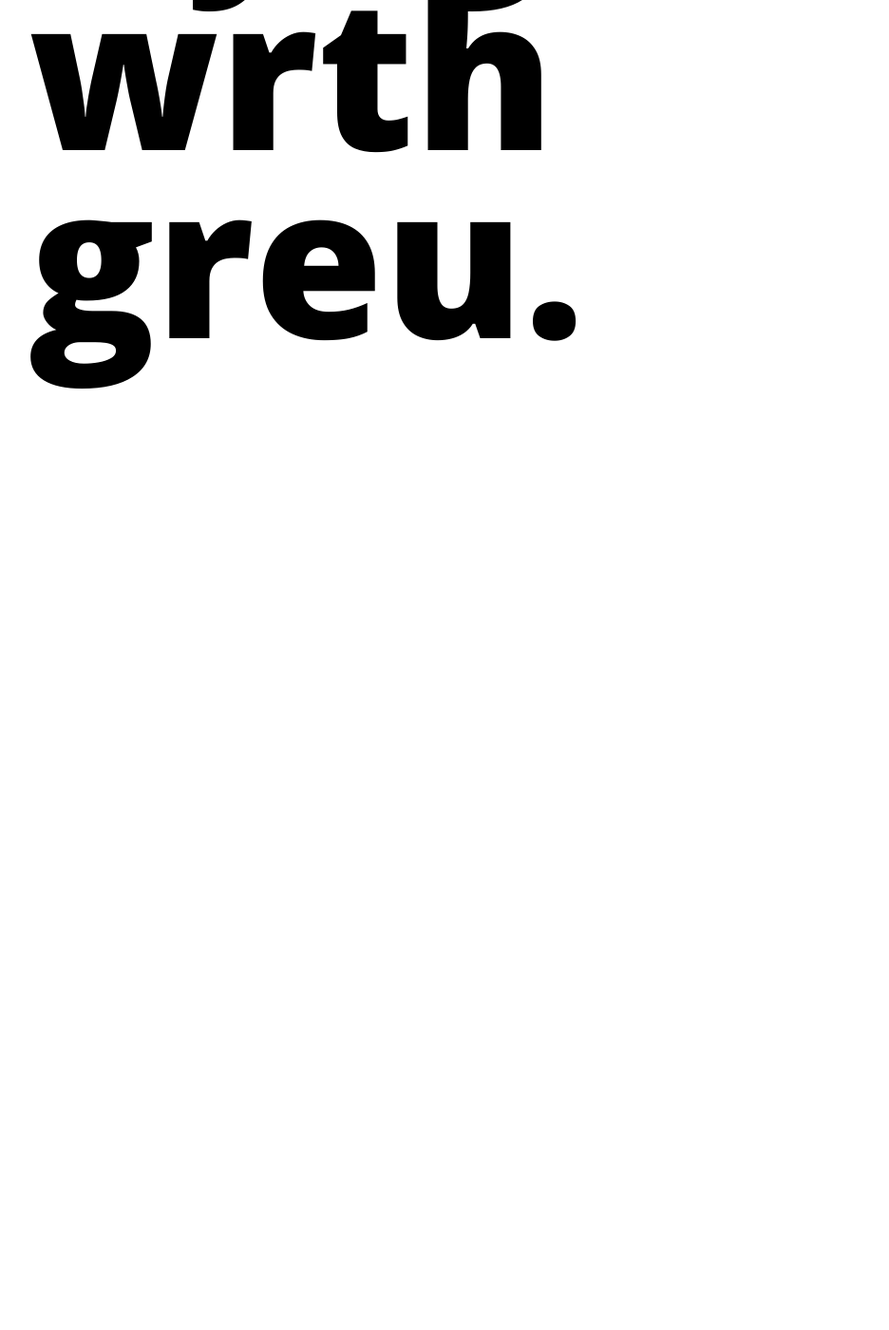
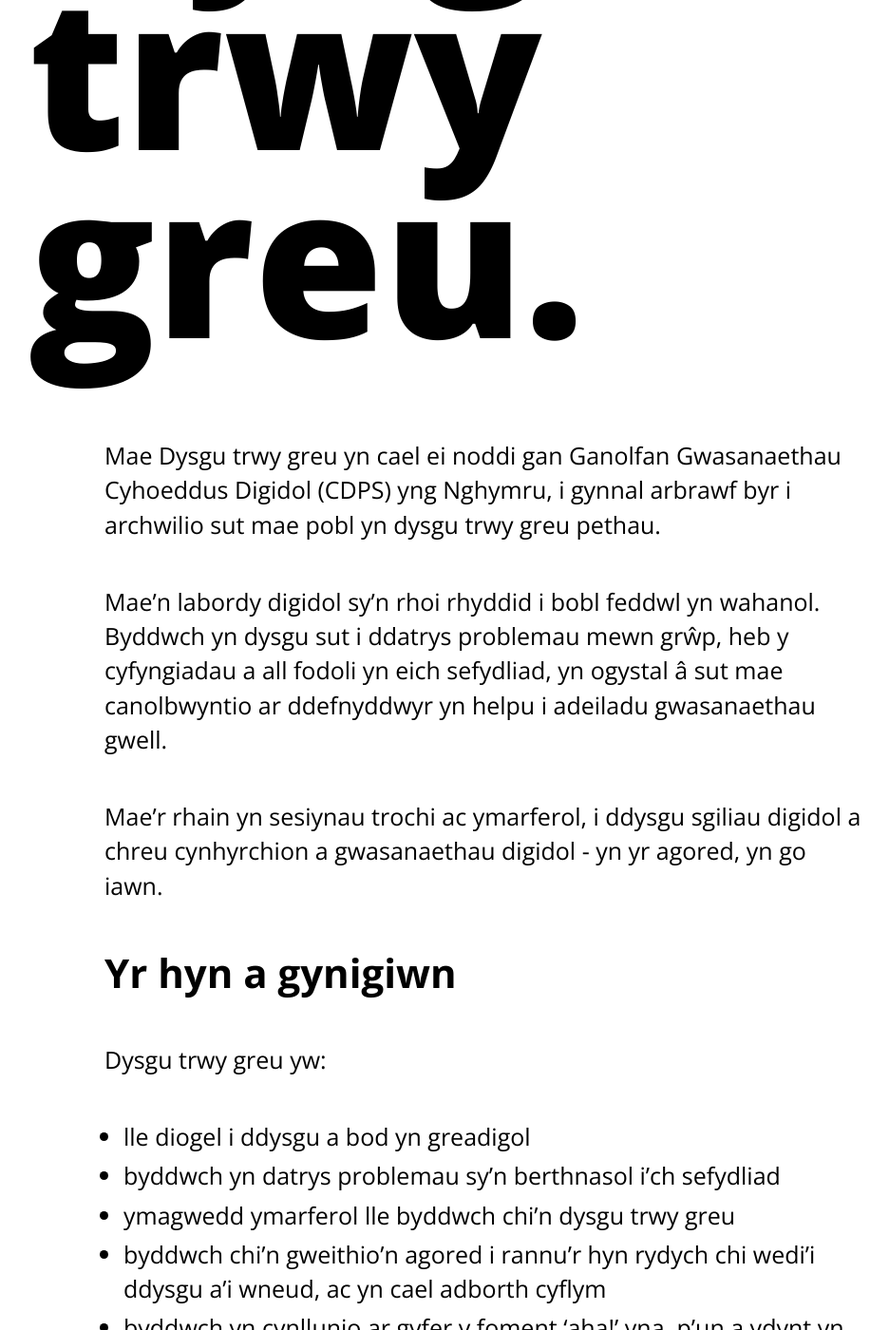
Before and after one commit to learnbymakingwales/learnbymakingwales.github.io, a Jekyll site: the page built from cy/index.md, in a window 1280 px wide and 1400 px high, scrolled down 270 px. Shown: the whole window at 95% size, without its empty margins (15-951 px from the left). Built offline with Jekyll 4.4.1, drawn with Linux system fonts in a browser that asks for light colours; before the commit the page ends 900 px from its top, so only the background shows below that; some of the changed text lies outside the part shown.

Commit message:
Add welsh content for landing page

```diff
--- a/_config.yml
+++ b/_config.yml
@@ -15,4 +15,4 @@ t:
   en:
     title: Learn by making.
   cy:
-    title: Dysgu wrth greu.
+    title: Dysgwch trwy greu.
--- a/cy/index.md
+++ b/cy/index.md
@@ -4,3 +4,23 @@ lang: cy
 ref: index
 hidetitle: True
 ---
+
+Mae Dysgu trwy greu yn cael ei noddi gan Ganolfan Gwasanaethau Cyhoeddus Digidol (CDPS) yng Nghymru, i gynnal arbrawf byr i archwilio sut mae pobl yn dysgu trwy greu pethau.
+
+Mae'n labordy digidol sy'n rhoi rhyddid i bobl feddwl yn wahanol. Byddwch yn dysgu sut i ddatrys problemau mewn grŵp, heb y cyfyngiadau a all fodoli yn eich sefydliad, yn ogystal â sut mae canolbwyntio ar ddefnyddwyr yn helpu i adeiladu gwasanaethau gwell.
+
+Mae'r rhain yn sesiynau trochi ac ymarferol, i ddysgu sgiliau digidol a chreu cynhyrchion a gwasanaethau digidol - yn yr agored, yn go iawn.
+
+## Yr hyn a gynigiwn
+
+Dysgu trwy greu yw:
+
+* lle diogel i ddysgu a bod yn greadigol
+* byddwch yn datrys problemau sy’n berthnasol i’ch sefydliad
+* ymagwedd ymarferol lle byddwch chi'n dysgu trwy greu
+* byddwch chi'n gweithio'n agored i rannu'r hyn rydych chi wedi'i ddysgu a'i wneud, ac yn cael adborth cyflym
+* byddwch yn cynllunio ar gyfer y foment ‘aha!’ yna, p’un a ydynt yn ddatblygiadau bach neu’n gamgymeriadau i ddysgu ohonynt
+
+Bydd arbenigwyr yn eich arwain, gam wrth gam, trwy gymhwyso sgiliau dylunio sy'n canolbwyntio ar y defnyddiwr, prototeipio, dylunio cynnwys a gwasanaeth dwyieithog, ymchwil defnyddwyr, technegau darparu ystwyth, gwneud penderfyniadau a arweinir gan ddata, a gweithio'n agored.
+
+Os ydych eisiau diweddariadau gennym ni wrth i ni lunio Dysgu trwy greu, dilynwch ni ar Twitter [@dysgu_trwy_greu](https://twitter.com/dysgu_trwy_greu)
```
